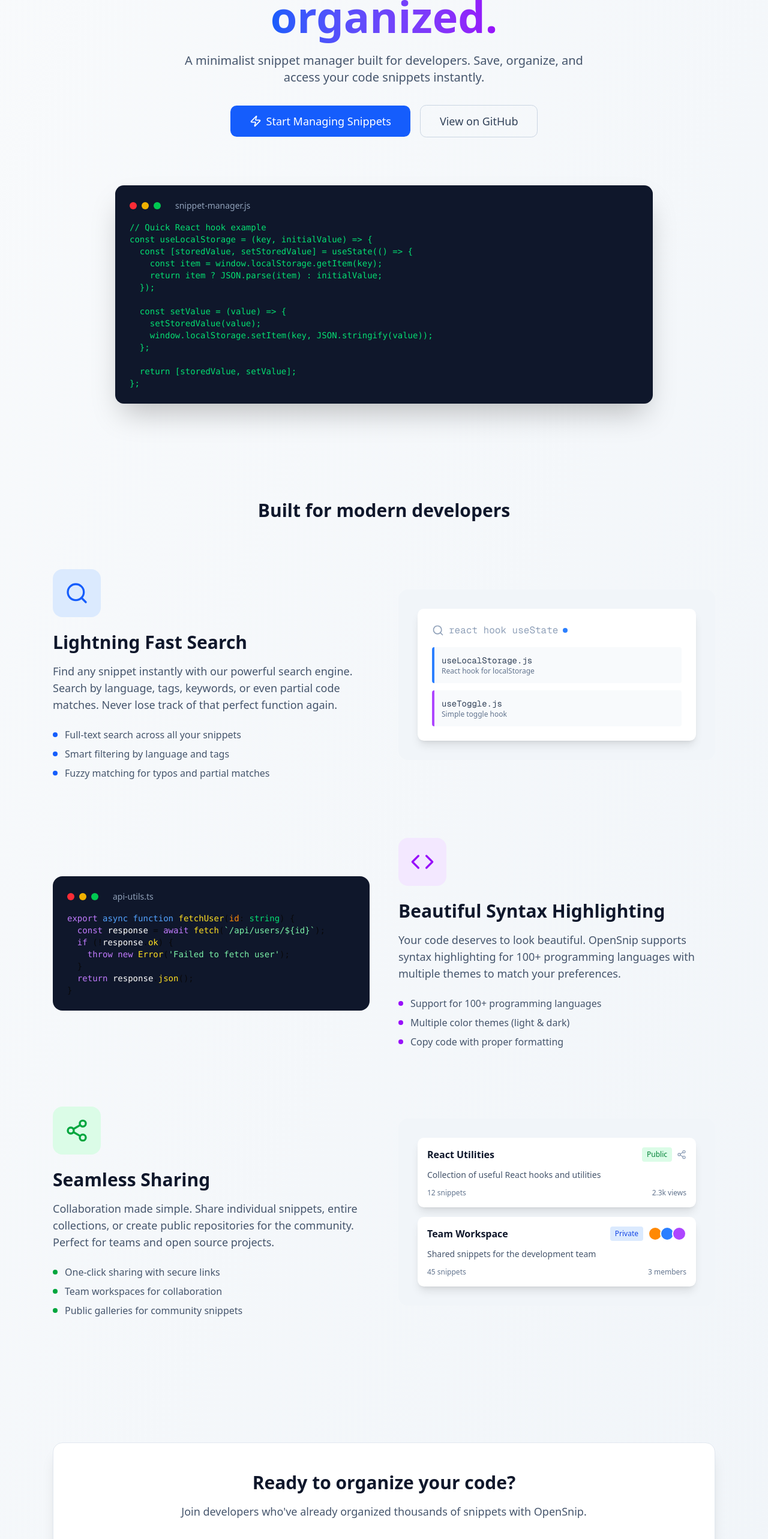
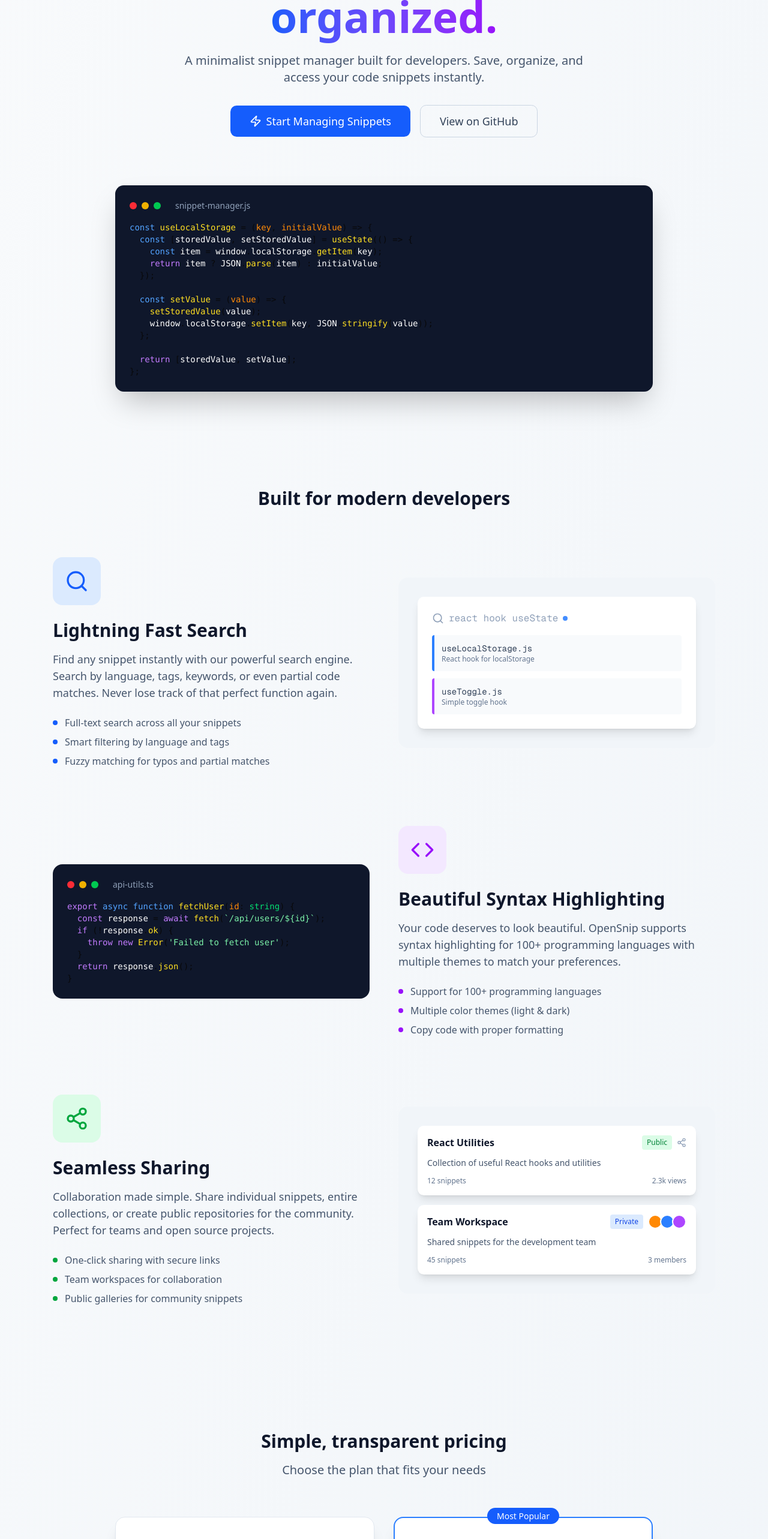
Before and after one commit to PrathamGhaywat/opensnip, a Next.js app: page / in a window 1280 px wide. Shown: the part 234-2800 px from the top of the page at 60% size. Built offline with nearby package versions, Linux system fonts and the light colour scheme.

Commit message:
pricing listed, js highlighted(dummy code)

```diff
--- a/app/page.tsx
+++ b/app/page.tsx
@@ -1,4 +1,4 @@
-import { Code, Search, Share2, Zap } from "lucide-react";
+import { Code, Search, Share2, Zap, Check, Users, Bot } from "lucide-react";
 import { ThemeToggle } from "../components/ThemeToggle";
 
 export default function Home() {
@@ -14,6 +14,9 @@ export default function Home() {
           <nav className="hidden md:flex items-center space-x-6">
             <a href="#features" className="text-slate-600 dark:text-slate-300 hover:text-slate-900 dark:hover:text-white transition-colors">
               Features
+            </a>
+            <a href="#pricing" className="text-slate-600 dark:text-slate-300 hover:text-slate-900 dark:hover:text-white transition-colors">
+              Pricing
             </a>
             <a href="#github" className="text-slate-600 dark:text-slate-300 hover:text-slate-900 dark:hover:text-white transition-colors">
               GitHub
@@ -66,21 +69,22 @@ export default function Home() {
               <div className="w-3 h-3 bg-green-500 rounded-full"></div>
               <span className="text-slate-400 text-sm ml-4">snippet-manager.js</span>
             </div>
-            <pre className="text-green-400 text-sm font-mono overflow-x-auto">
-              <code>{`// Quick React hook example
-const useLocalStorage = (key, initialValue) => {
-  const [storedValue, setStoredValue] = useState(() => {
-    const item = window.localStorage.getItem(key);
-    return item ? JSON.parse(item) : initialValue;
-  });
-
-  const setValue = (value) => {
-    setStoredValue(value);
-    window.localStorage.setItem(key, JSON.stringify(value));
-  };
-
-  return [storedValue, setValue];
-};`}</code>
+            <pre className="text-sm font-mono overflow-x-auto">
+              <code>
+                <span className="text-blue-400">const</span> <span className="text-yellow-300">useLocalStorage</span> = (<span className="text-orange-400">key</span>, <span className="text-orange-400">initialValue</span>) =&gt; {'{'}
+                {'\n'}  <span className="text-blue-400">const</span> [<span className="text-white">storedValue</span>, <span className="text-white">setStoredValue</span>] = <span className="text-yellow-300">useState</span>(() =&gt; {'{'}
+                {'\n'}    <span className="text-blue-400">const</span> <span className="text-white">item</span> = <span className="text-white">window</span>.<span className="text-white">localStorage</span>.<span className="text-yellow-300">getItem</span>(<span className="text-white">key</span>);
+                {'\n'}    <span className="text-purple-400">return</span> <span className="text-white">item</span> ? <span className="text-white">JSON</span>.<span className="text-yellow-300">parse</span>(<span className="text-white">item</span>) : <span className="text-white">initialValue</span>;
+                {'\n'}  {'}'});
+                {'\n'}
+                {'\n'}  <span className="text-blue-400">const</span> <span className="text-yellow-300">setValue</span> = (<span className="text-orange-400">value</span>) =&gt; {'{'}
+                {'\n'}    <span className="text-yellow-300">setStoredValue</span>(<span className="text-white">value</span>);
+                {'\n'}    <span className="text-white">window</span>.<span className="text-white">localStorage</span>.<span className="text-yellow-300">setItem</span>(<span className="text-white">key</span>, <span className="text-white">JSON</span>.<span className="text-yellow-300">stringify</span>(<span className="text-white">value</span>));
+                {'\n'}  {'}'};
+                {'\n'}
+                {'\n'}  <span className="text-purple-400">return</span> [<span className="text-white">storedValue</span>, <span className="text-white">setValue</span>];
+                {'\n'}{'}'};
+              </code>
             </pre>
           </div>
         </div>
@@ -262,6 +266,117 @@ const useLocalStorage = (key, initialValue) => {
           </div>
         </section>
 
+        {/* Pricing Section */}
+        <section id="pricing" className="py-20">
+          <div className="text-center mb-16">
+            <h2 className="text-3xl font-bold text-slate-900 dark:text-white mb-4">
+              Simple, transparent pricing
+            </h2>
+            <p className="text-xl text-slate-600 dark:text-slate-300">
+              Choose the plan that fits your needs
+            </p>
+          </div>
+
+          <div className="grid md:grid-cols-2 gap-8 max-w-4xl mx-auto">
+            {/* Individual Plan */}
+            <div className="bg-white dark:bg-slate-900 rounded-2xl p-8 shadow-xl border border-slate-200 dark:border-slate-800 relative">
+              <div className="text-center mb-8">
+                <h3 className="text-2xl font-bold text-slate-900 dark:text-white mb-2">Individual</h3>
+                <div className="mb-4">
+                  <span className="text-5xl font-bold text-slate-900 dark:text-white">Free</span>
+                </div>
+                <p className="text-slate-600 dark:text-slate-300">Perfect for personal projects</p>
+              </div>
+
+              <ul className="space-y-4 mb-8">
+                <li className="flex items-center">
+                  <Check className="h-5 w-5 text-green-600 mr-3 flex-shrink-0" />
+                  <span className="text-slate-700 dark:text-slate-300">Unlimited snippets</span>
+                </li>
+                <li className="flex items-center">
+                  <Check className="h-5 w-5 text-green-600 mr-3 flex-shrink-0" />
+                  <span className="text-slate-700 dark:text-slate-300">Lightning fast search</span>
+                </li>
+                <li className="flex items-center">
+                  <Check className="h-5 w-5 text-green-600 mr-3 flex-shrink-0" />
+                  <span className="text-slate-700 dark:text-slate-300">Syntax highlighting for 100+ languages</span>
+                </li>
+                <li className="flex items-center">
+                  <Check className="h-5 w-5 text-green-600 mr-3 flex-shrink-0" />
+                  <span className="text-slate-700 dark:text-slate-300">Public snippet sharing</span>
+                </li>
+                <li className="flex items-center">
+                  <Check className="h-5 w-5 text-green-600 mr-3 flex-shrink-0" />
+                  <span className="text-slate-700 dark:text-slate-300">Dark & light themes</span>
+                </li>
+                <li className="flex items-center">
+                  <Check className="h-5 w-5 text-green-600 mr-3 flex-shrink-0" />
+                  <span className="text-slate-700 dark:text-slate-300">Export & backup</span>
+                </li>
+              </ul>
+
+              <button className="w-full bg-blue-600 hover:bg-blue-700 text-white py-3 px-6 rounded-lg font-medium transition-colors">
+                Get Started Free
+              </button>
+            </div>
+
+            {/* Team Plan */}
+            <div className="bg-white dark:bg-slate-900 rounded-2xl p-8 shadow-xl border-2 border-blue-500 relative">
+              <div className="absolute -top-4 left-1/2 transform -translate-x-1/2">
+                <span className="bg-blue-600 text-white px-4 py-1 rounded-full text-sm font-medium">
+                  Most Popular
+                </span>
+              </div>
+
+              <div className="text-center mb-8">
+                <h3 className="text-2xl font-bold text-slate-900 dark:text-white mb-2">Team</h3>
+                <div className="mb-2">
+                  <span className="text-5xl font-bold text-slate-900 dark:text-white">$5</span>
+                  <span className="text-slate-600 dark:text-slate-400 ml-2">per seat/month</span>
+                </div>
+                <p className="text-slate-600 dark:text-slate-300">For teams and organizations</p>
+              </div>
+
+              <ul className="space-y-4 mb-8">
+                <li className="flex items-center">
+                  <Check className="h-5 w-5 text-green-600 mr-3 flex-shrink-0" />
+                  <span className="text-slate-700 dark:text-slate-300">Everything in Individual</span>
+                </li>
+                <li className="flex items-center">
+                  <Users className="h-5 w-5 text-blue-600 mr-3 flex-shrink-0" />
+                  <span className="text-slate-700 dark:text-slate-300">Private team workspaces</span>
+                </li>
+                <li className="flex items-center">
+                  <Users className="h-5 w-5 text-blue-600 mr-3 flex-shrink-0" />
+                  <span className="text-slate-700 dark:text-slate-300">Share with team members only</span>
+                </li>
+                <li className="flex items-center">
+                  <Bot className="h-5 w-5 text-purple-600 mr-3 flex-shrink-0" />
+                  <span className="text-slate-700 dark:text-slate-300">AI-powered snippet generation</span>
+                </li>
+                <li className="flex items-center">
+                  <Bot className="h-5 w-5 text-purple-600 mr-3 flex-shrink-0" />
+                  <span className="text-slate-700 dark:text-slate-300">Smart code suggestions</span>
+                </li>
+                <li className="flex items-center">
+                  <Check className="h-5 w-5 text-green-600 mr-3 flex-shrink-0" />
+                  <span className="text-slate-700 dark:text-slate-300">Priority support</span>
+                </li>
+              </ul>
+
+              <button className="w-full bg-blue-600 hover:bg-blue-700 text-white py-3 px-6 rounded-lg font-medium transition-colors">
+                Start Team Trial
+              </button>
+            </div>
+          </div>
+
+          <div className="text-center mt-12">
+            <p className="text-slate-600 dark:text-slate-400">
+              Need something custom? <a href="#contact" className="text-blue-600 hover:text-blue-700 font-medium">Contact us</a> for enterprise solutions.
+            </p>
+          </div>
+        </section>
+
         {/* CTA Section */}
         <section className="py-20 text-center">
           <div className="bg-white dark:bg-slate-900 rounded-2xl p-12 shadow-xl border border-slate-200 dark:border-slate-800">
@@ -282,7 +397,7 @@ const useLocalStorage = (key, initialValue) => {
       <footer className="border-t border-slate-200 dark:border-slate-800 py-8">
         <div className="max-w-6xl mx-auto px-6 text-center">
           <p className="text-slate-600 dark:text-slate-400">
-            Open source and free for Individuals and Selfhosting forever.
+            Built with ❤️ for developers. Free for individuals, forever.
           </p>
         </div>
       </footer>
```
